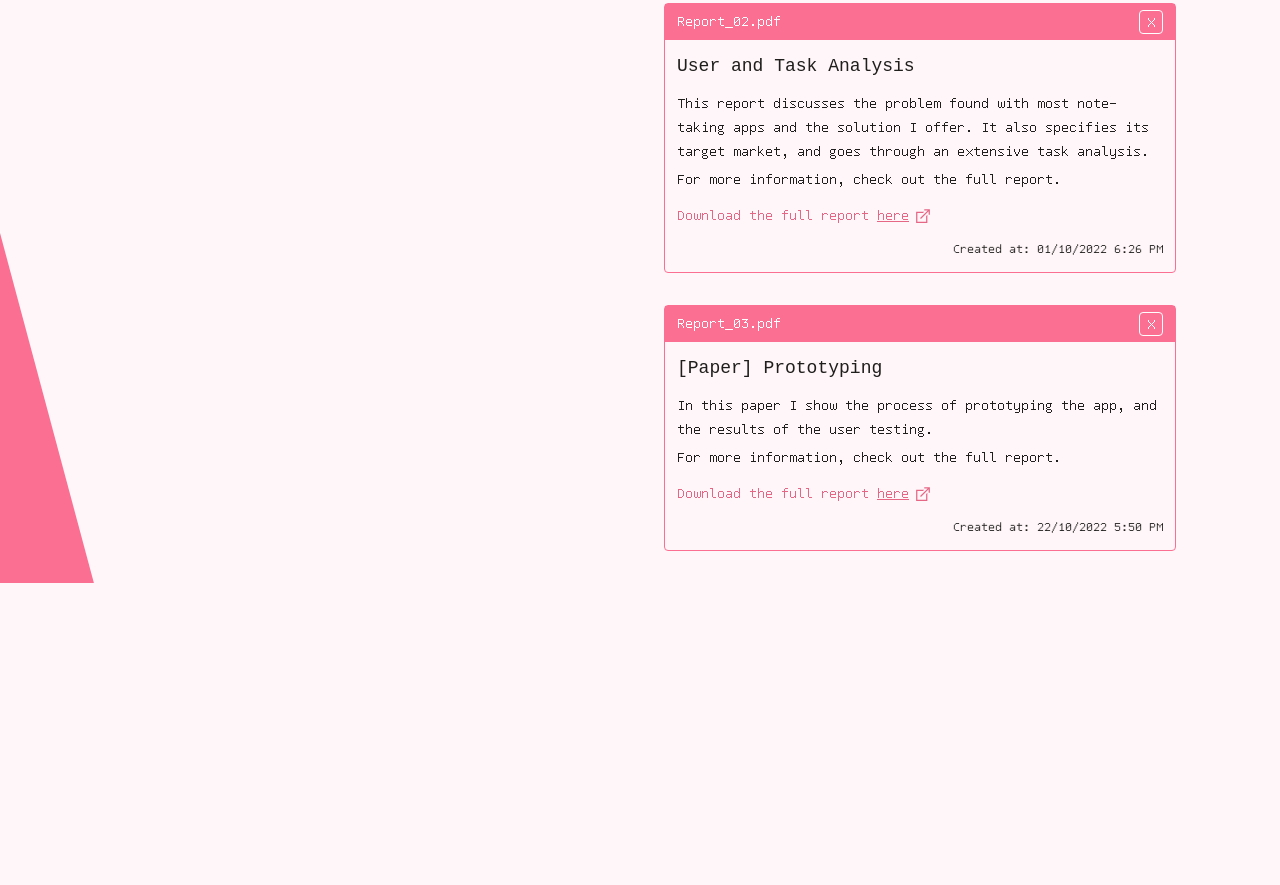
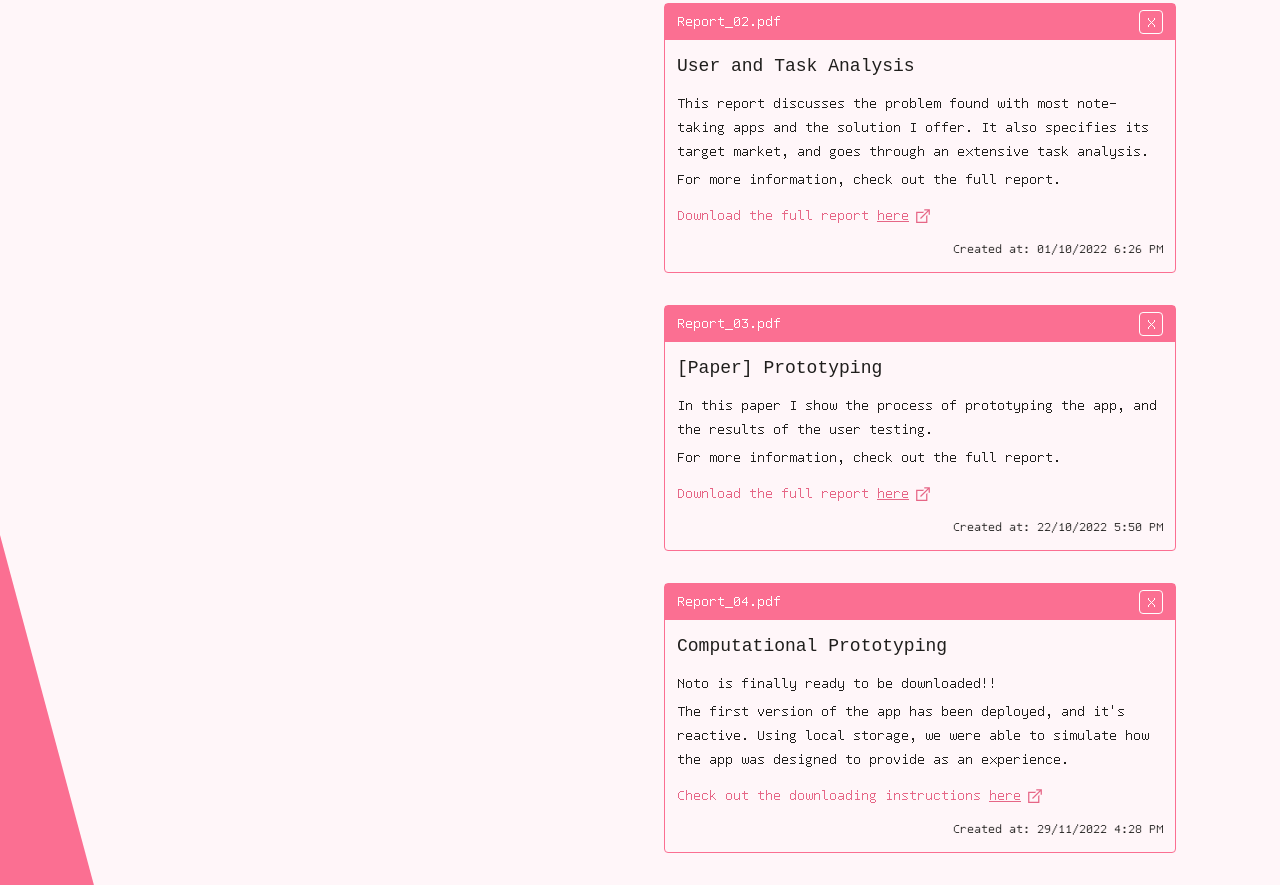
Before and after one commit to itsFilipa/filipa, a website built with Vite: page index.html in a window 1280 px wide. Shown: the part 1740-2625 px from the top of the page. Before the commit the page ends 2323 px from the top, so only its background shows below. Built offline with nearby package versions, Linux system fonts and the light colour scheme; files whose address does not match are found by name.

Commit message:
added report 4

```diff
--- a/index.html
+++ b/index.html
@@ -435,6 +435,41 @@
             </p>
           </div>
         </div>
+
+        <div class="w-full h-fit border border-ultrapink rounded-[4px]">
+          <div class="w-full bg-ultrapink py-1.5 px-3 row justify-between">
+            <p class="text-white">Report_04.pdf</p>
+            <div
+              class="border border-white rounded-[4px] w-6 h-6 text-white flex justify-center"
+            >
+              X
+            </div>
+          </div>
+
+          <div class="col gap-1 m-3">
+            <p class="font-bodybold text-lg mb-2">Computational Prototyping</p>
+            <p>
+              Noto is finally ready to be downloaded!!
+            </p>
+            <p>The first version of the app has been deployed, and it's reactive.
+              Using local storage, we were able to simulate how the app was designed
+              to provide as an experience.</p>
+
+            <p class="mt-2 flex gap-2 text-blush">
+              Check out the downloading instructions
+              <a
+                href="/files/report_4.pdf"
+                download
+                class="underline flex w-fit flex-center gap-1"
+                >here
+                <img src="/icons/link_blush.svg" />
+              </a>
+            </p>
+            <p class="flex justify-end text-sm mt-2">
+              Created at: 29/11/2022 4:28 PM
+            </p>
+          </div>
+
       </section>
 
       <!-- Scrollable column -->
```
Also changed, not shown: 1 other file.
